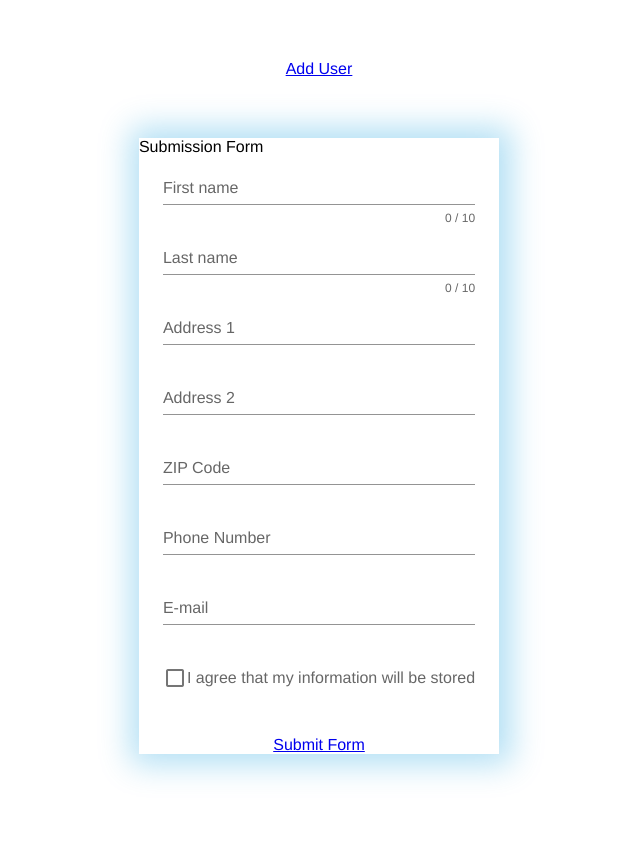
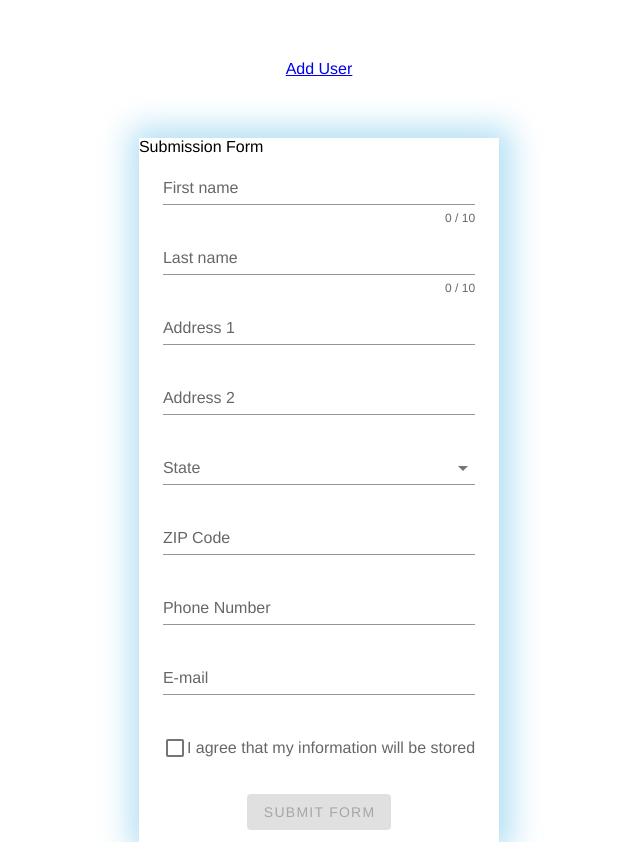
Before and after one commit to ronchhua/form, a Vue app: page /person-form in a window 1280 px wide. Shown: the whole page, without its empty margins (321-961 px from the left). Before the commit the page ends 800 px from the top, so only its background shows below. Built offline with nearby package versions, Linux system fonts and the light colour scheme.

Commit message:
verified button click and stuff

```diff
--- a/src/components/Form.vue
+++ b/src/components/Form.vue
@@ -1,11 +1,12 @@
 <template>
   <div class="Form">
 
-      <v-form v-model="valid">
+      <v-form v-model="validForm">
         <v-container>
           <v-row>
             Submission Form
           </v-row>
+
           <v-col cols="12" md="24">
               <v-text-field
                 v-model="firstname"
@@ -35,9 +36,13 @@
                 label="Address 2"
               ></v-text-field>
 
-              <!--<v-text-field
-                STATE
-              ></v-text-field>-->
+              <v-select
+                v-model="state"
+                :items="stateArray"
+                :rules="stateRules"
+                required
+                label="State"
+              ></v-select>
 
               <v-text-field
                 v-model="zipCode"
@@ -65,17 +70,26 @@
               <v-checkbox
                 v-model="checkbox"
                 :label = "`I agree that my information will be stored`"
+                :rules="checkboxRules"
                 required
               ></v-checkbox>
           </v-col>
+
+          <v-btn
+            @click="storeFieldValues"
+            to='/person-detail'
+            :disabled="!validForm"
+          >Submit Form</v-btn>
+
         </v-container>
       </v-form>
 
+    <!--
     <button>
       <router-link to='/person-detail'>Submit Form</router-link>
     </button>
     <router-view />
-    <!-- Button onclick do <router-link to='/person-detail'>Submission</router-link> -->
+    -->
 
   </div>
 </template>
@@ -85,40 +99,76 @@ export default {
   name: 'Form',
   data() {
     return {
-      valid: false,
+      validForm: false,
       firstname: '',
       lastname: '',
       nameRules: [
         v => !!v || 'Name is required',
         v => v.length <= 10 || 'Name must be less than 10 characters',
       ],
+
       address1: '',
       address1Rules: [
         v => !!v || 'Address is required',
       ],
       address2: '',
+
+      state: null,
+      stateArray: ['Foo', 'Bar', 'Fizz', 'Buzz'],
+      stateRules: [
+        v => !!v || 'State is required',
+      ],
+
       zipCode: '',
       zipCodeRules: [
         v => !!v || 'ZIP Code is required',
        // digits: 5,
       ],
+
       phoneNumber: '',
       phoneNumberRules: [
         v => !!v || 'Phone Number is required',
        // digits: 5,
       ],
+
       email: '',
       emailRules: [
         v => !!v || 'E-mail is required',
         v => /.+@.+/.test(v) || 'E-mail must be valid',
       ],
+
       checkbox: false,
-
+      checkboxRules: [
+        v => !!v || 'Agreement is required',
+      ],
 
     }
   },
 
+  mounted() {
+    //this.populateStateArray();
+  },
 
+  methods: {
+    populateStateArray() {
+
+      this.stateArray = ['Alabama','Alaska','American Samoa','Arizona','Arkansas','California',
+      'Colorado','Connecticut','Delaware','District of Columbia','Federated States of Micronesia',
+      'Florida','Georgia','Guam','Hawaii','Idaho','Illinois','Indiana','Iowa','Kansas','Kentucky',
+      'Louisiana','Maine','Marshall Islands','Maryland','Massachusetts','Michigan','Minnesota',
+      'Mississippi','Missouri','Montana','Nebraska','Nevada','New Hampshire','New Jersey',
+      'New Mexico','New York','North Carolina','North Dakota','Northern Mariana Islands','Ohio',
+      'Oklahoma','Oregon','Palau','Pennsylvania','Puerto Rico','Rhode Island','South Carolina',
+      'South Dakota','Tennessee','Texas','Utah','Vermont','Virgin Island','Virginia','Washington',
+      'West Virginia','Wisconsin','Wyoming'];
+    },
+
+
+    storeFieldValues() {
+      console.log('hello');
+    },
+
+  },
 }
 </script>
 
--- a/src/store/store.js
+++ b/src/store/store.js
@@ -7,7 +7,14 @@ export const store = new Vuex.Store( {
 
     //Create a state of some variable
     state: {
-
+        firstName: null,
+        lastName: null,
+        address1: null,
+        address2: null,
+        state: null,
+        zipCode: null,
+        phoneNumber: null,
+        email: null,
     },
 
     //Create functions that can modify these states
```
Also changed, not shown: src/App.vue (+6 -2 lines).
